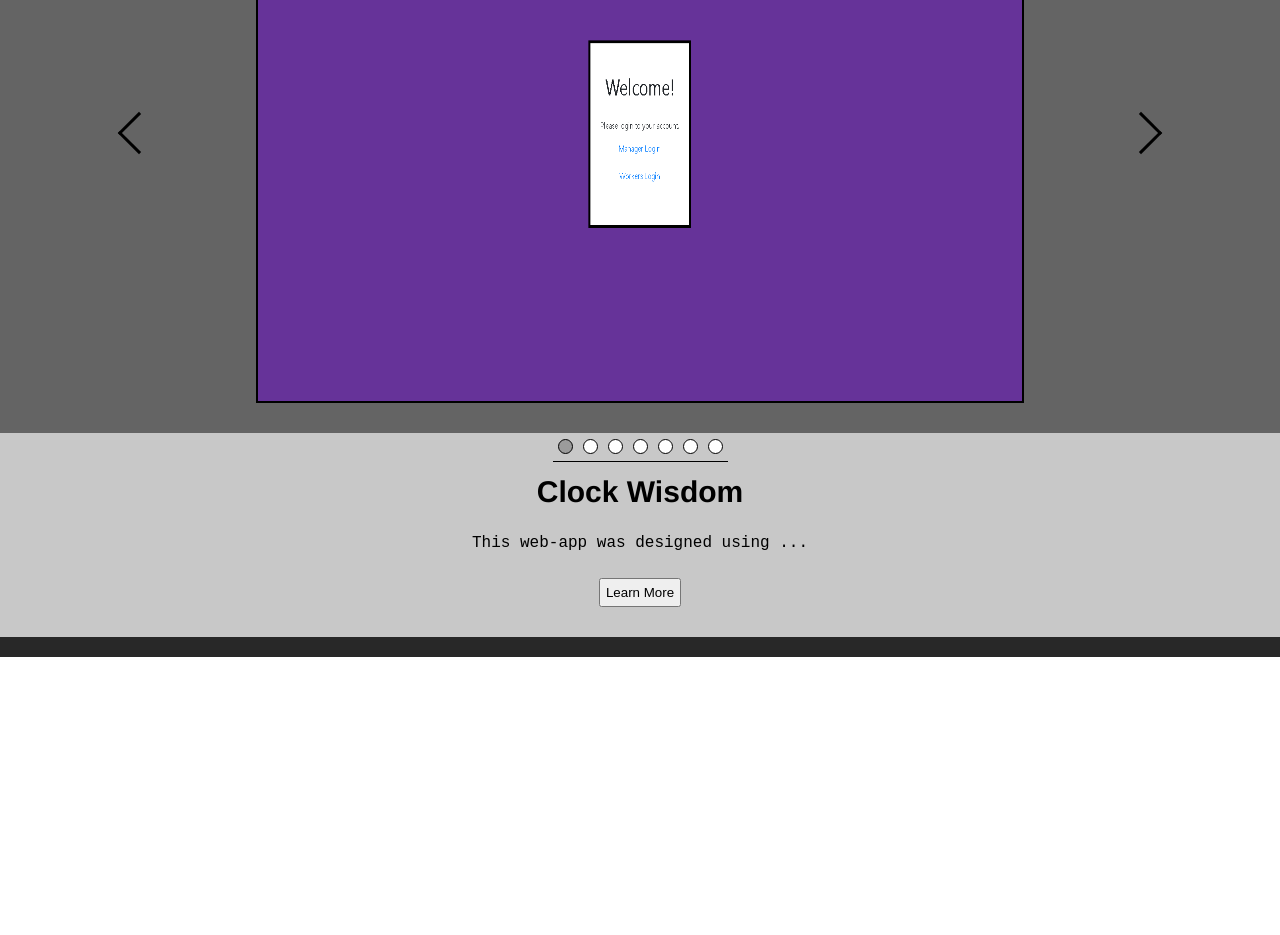
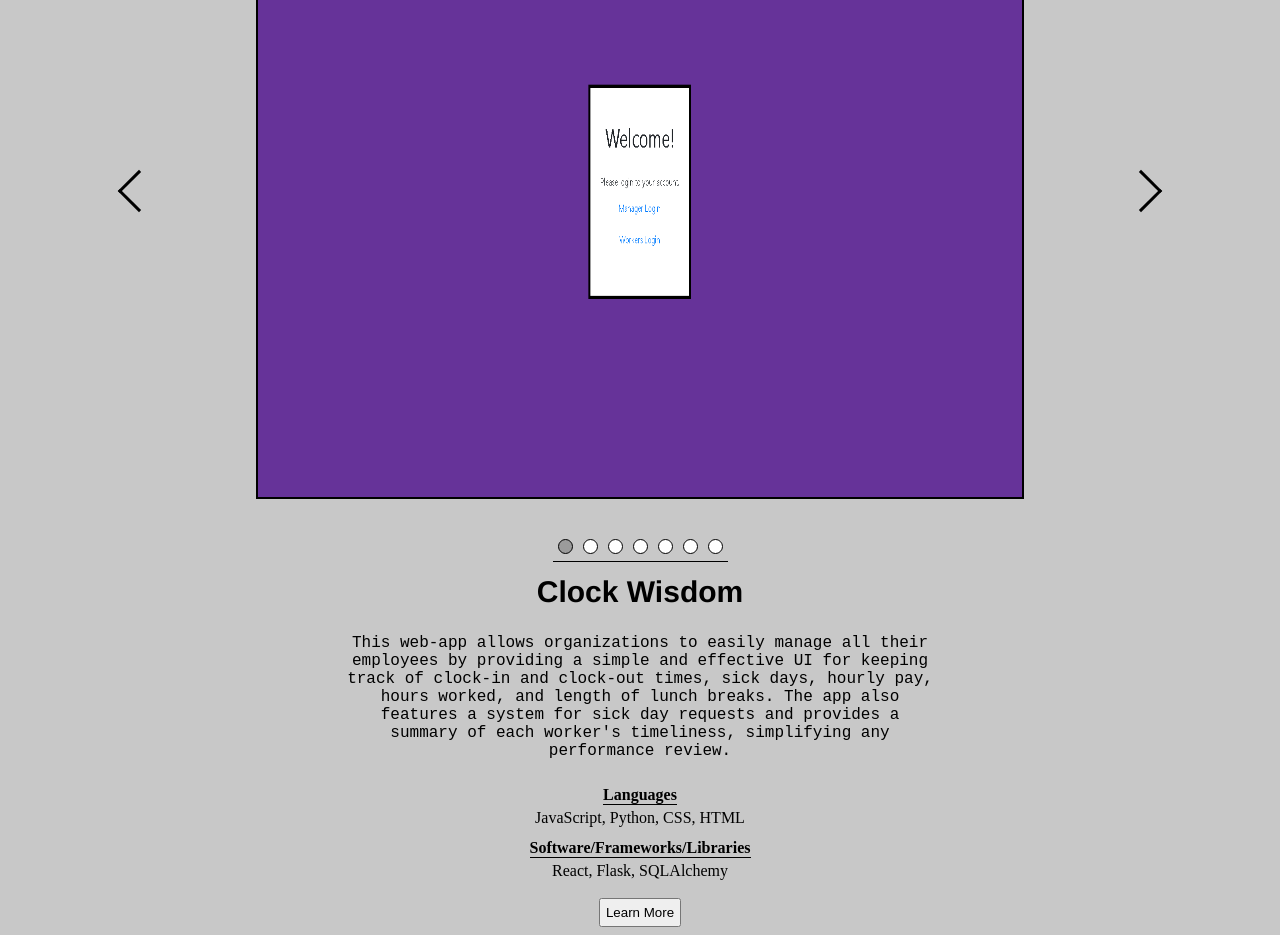
Before and after one commit to tislam35/My-Website, a Next.js app: page /projects in a window 1280 px wide. Shown: the part 237-1172 px from the top of the page. Before the commit the page ends 894 px from the top, so only its background shows below. Built offline with nearby package versions, Linux system fonts and the light colour scheme.

Commit message:
added remaining project images and updated UI design

```diff
--- a/pages/projects.js
+++ b/pages/projects.js
@@ -11,8 +11,12 @@ function ProjectsSection() {
     projects.push(
         {
             projectName: "Clock Wisdom",
-            description: "This web-app was designed using ...",
+            description: "This web-app allows organizations to easily manage all their employees by providing a simple and effective UI \
+            for keeping track of clock-in and clock-out times, sick days, hourly pay, hours worked, and length of lunch breaks. The app also \
+            features a system for sick day requests and provides a summary of each worker's timeliness, simplifying any performance review.",
             source: "/images/clockwisdomimg.png",
+            languages: "JavaScript, Python, CSS, HTML",
+            software: "React, Flask, SQLAlchemy",
             url: "https://github.com/tislam35/Clock-Wisdom"
         }
     );
@@ -22,6 +26,8 @@ function ProjectsSection() {
             projectName: "Team Me",
             description: "This desktop application was developed using ...",
             source: "/images/teammeimg.png",
+            languages: "test",
+            software: "test",
             url: "https://github.com/tislam35/TeamMe"
         }
     );
@@ -31,6 +37,8 @@ function ProjectsSection() {
             projectName: "Currency Converter",
             description: "This android application was developed using ...",
             source: "/images/currencyconverterimg.png",
+            languages: "test",
+            software: "test",
             url: "https://github.com/tislam35/Currency_Converter"
         }
     );
@@ -39,7 +47,9 @@ function ProjectsSection() {
         {
             projectName: "Galactic Conquest",
             description: "This game was developed using ...",
-            source: "/images/inProgress.png",
+            source: "/images/gcimg.png",
+            languages: "test",
+            software: "test",
             url: "https://github.com/tislam35/Simple_Java_Game"
         }
     );
@@ -48,7 +58,9 @@ function ProjectsSection() {
         {
             projectName: "Air Quality Visualization",
             description: "This project models the progression of air pollution throughout New York using ...",
-            source: "/images/inProgress.png",
+            source: "/images/aqvimg.png",
+            languages: "test",
+            software: "test",
             url: "https://github.com/tislam35/Human-Perception-Project"
         }
     );
@@ -59,6 +71,8 @@ function ProjectsSection() {
             description: "This project models the ARIMA based forecast of air pollution and offers several solutions with\
                         models visualizing the effectiveness of each ...",
             source: "/images/ccsimg.png",
+            languages: "test",
+            software: "test",
             url: "https://github.com/tislam35/Climate_Change_Solutions"
         }
     );
@@ -68,6 +82,8 @@ function ProjectsSection() {
             projectName: "This Website!",
             description: "I developed this website using React, NextJS, JavaScript, HTML, and CSS ...",
             source: "/images/thissiteimg.png",
+            languages: "test",
+            software: "test",
             url: "https://github.com/tislam35/My-Website"
         }
     );
@@ -81,11 +97,15 @@ function ProjectsSection() {
         let navOptions = document.getElementsByClassName("projectNav");
         let projectName = document.getElementById("projectName");
         let description = document.getElementById("projectDescription");
+        let languages = document.getElementById("projectLanguagesList");
+        let software = document.getElementById("projectSoftwareList");
         let url = document.getElementById("projectLink");
 
         //populating components with info for the selected project
         projectName.textContent = projects[index].projectName;
         description.textContent = projects[index].description;
+        languages.textContent = projects[index].languages;
+        software.textContent = projects[index].software;
         url.href = projects[index].url;
 
         //checking the correct radio option
@@ -117,6 +137,10 @@ function ProjectsSection() {
                 </div>
                 <h2 id="projectName"></h2>
                 <p id="projectDescription"></p>
+                <h4 id="projectLanguages">Languages</h4>
+                <p id="projectLanguagesList">None</p>
+                <h4 id="projectSoftware">Software/Frameworks/Libraries</h4>
+                <p id="projectSoftwareList">None</p>
                 <a id="projectLink" href="https://www.google.com/">
                     <button className="link">Learn More</button>
                 </a>
--- a/styles/projects.css
+++ b/styles/projects.css
@@ -37,12 +37,13 @@
 }
 
 #projects {
-    height: 600px;
+    height: 700px;
     display: flex;
     flex-direction: row;
     justify-content: center;
     align-items: center;
-    background-color: rgb(100, 100, 100);
+    padding-top: 15px;
+    background-color: rgb(200, 200, 200);
 }
 
 #projectInfo {
@@ -65,6 +66,21 @@
     max-width: 50%;
     font-family: 'Courier New', Courier, monospace;
     text-align: center;
+}
+
+#projectLanguages,
+#projectSoftware {
+    border-bottom: 1px solid;
+    margin-bottom: .3%;
+}
+
+#projectLanguagesList,
+#projectSoftwareList {
+    padding-bottom: 1%;
+}
+
+#projectLink {
+    margin-top: 5px;
 }
 
 #projectImgContainer {
@@ -97,13 +113,13 @@
 
 #leftButton,
 #rightButton {
-    background-color: rgb(100, 100, 100);
+    background-color: rgb(200, 200, 200);
     border: unset;
 }
 
 #leftButton:hover,
 #rightButton:hover {
-    background-color: rgb(85, 85, 85);
+    background-color: rgb(185, 185, 185);
 }
 
 #leftButton {
--- a/styles/skills.css
+++ b/styles/skills.css
@@ -46,7 +46,8 @@
 
 #progLangContainer {
     flex: 1 1 auto;
-    background-color: rgb(155, 155, 155);
+    background-color: rgb(200, 200, 200);
+    border-bottom: 3px dashed;
 }
 
 #softwareContainer {
```
Also changed, not shown: public/images/aqvimg.PNG (added), public/images/gcimg.png (added).
